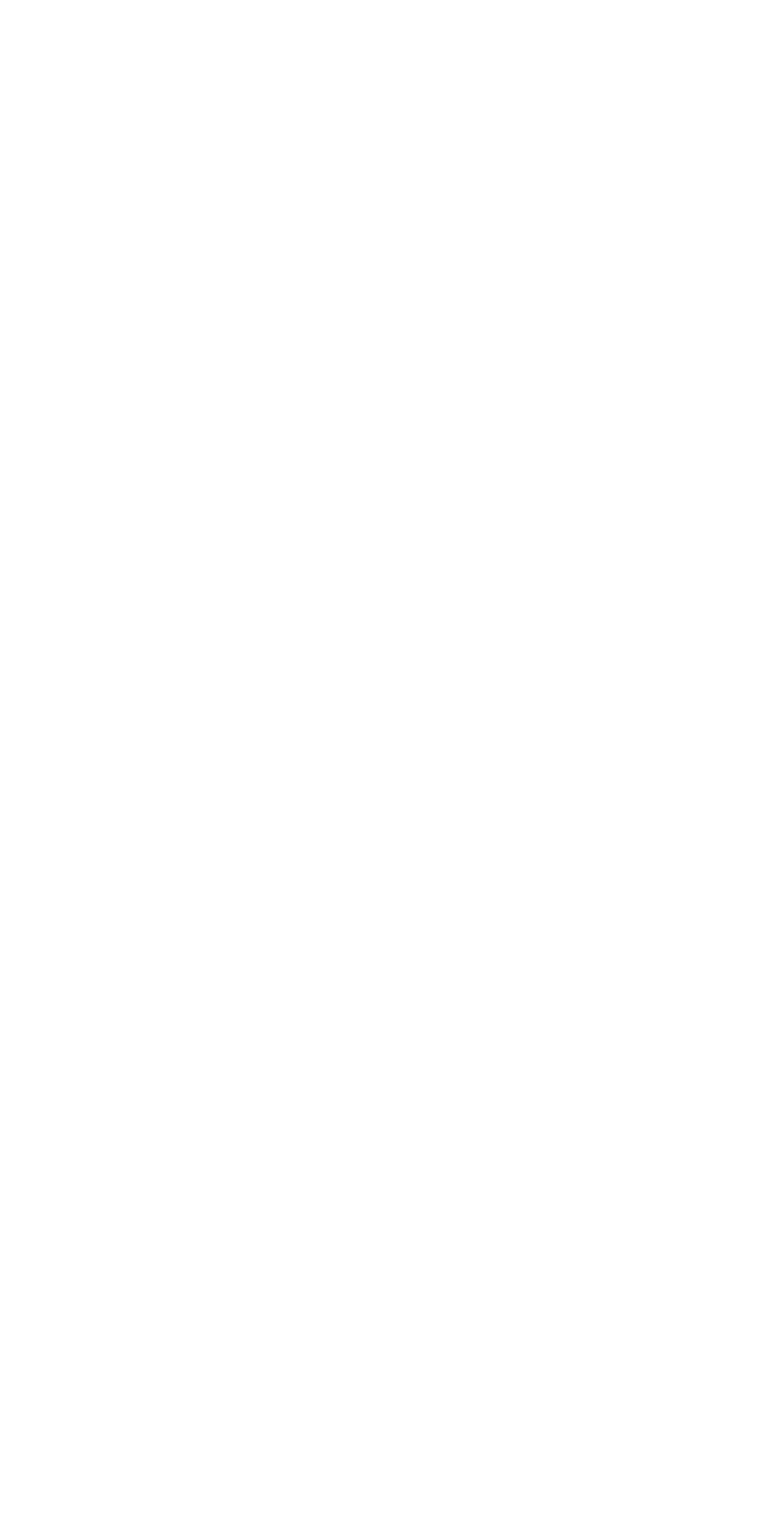
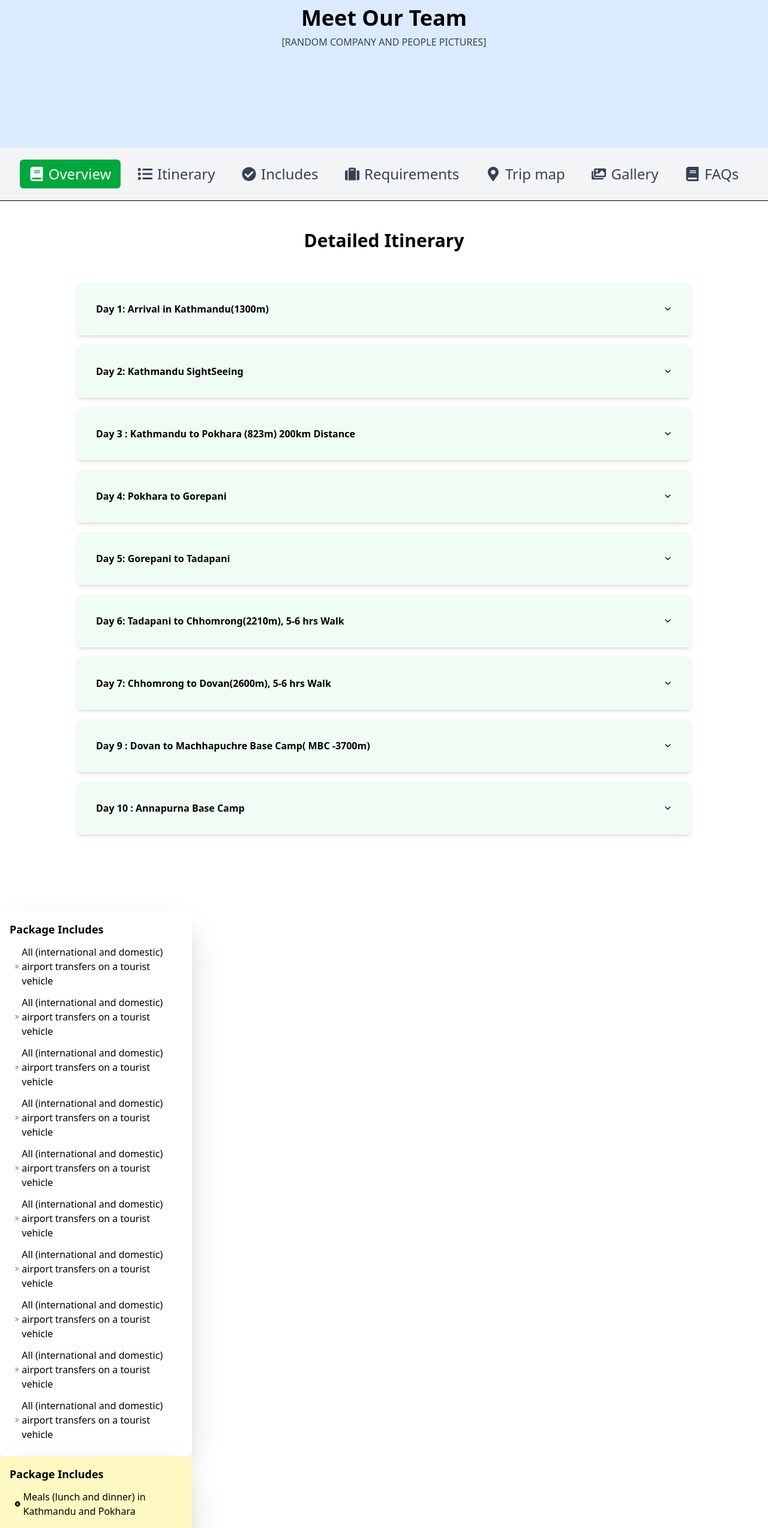
Before and after one commit to themohankhati/magnificient, a React (Vite) app: page /tourtrek in a window 1280 px wide. Before the commit this address had no page. Shown: the part 234-2781 px from the top of the page at 60% size. Before the commit the page ends 800 px from the top, so only its background shows below. Built offline with nearby package versions, Linux system fonts and the light colour scheme.

Commit message:
Tour and Trek page added

```diff
--- a/src/App.jsx
+++ b/src/App.jsx
@@ -4,6 +4,7 @@ import { BrowserRouter as Router, Routes, Route } from "react-router-dom";
 import AboutUs from "./pages/AboutUs";
 import Destinations from "./components/homepage/Destinations";
 import ActivitiesSection from "./components/homepage/Activities";
+import TourTrek from "./components/homepage/Tour and Trek/TourTrek";
 
 const HomePage = lazy(() => import("./pages/HomePage"));
 
@@ -45,6 +46,14 @@ function App() {
               </Suspense>
             }
           />
+            <Route
+            path="/tourtrek"
+            element={
+              <Suspense>
+                <TourTrek />
+              </Suspense>
+            }
+          />
           {/* <Route
             path="/contactus"
             element={
--- /dev/null
+++ b/src/components/homepage/Tour and Trek/DetailsItinerary.jsx
@@ -0,0 +1,86 @@
+import React from "react";
+import { useState } from "react";
+import { IoIosArrowDown ,IoIosArrowUp  } from "react-icons/io";
+
+const faqs = [
+  {
+    question: "Day 1: Arrival in Kathmandu(1300m)",
+    answer:
+     "Lorem ipsum, dolor sit amet consectetur adipisicing elit. Laudantium vero omnis ad doloremque possimus earum similique exercitationem vitae quam, aliquam voluptatem reiciendis placeat, sint cum consequatur sit ipsa perspiciatis nobis."
+  },
+  {
+    question: "Day 2: Kathmandu SightSeeing",
+    answer:
+      "Lorem ipsum, dolor sit amet consectetur adipisicing elit. Laudantium vero omnis ad doloremque possimus earum similique exercitationem vitae quam, aliquam voluptatem reiciendis placeat, sint cum consequatur sit ipsa perspiciatis nobis.",
+  },
+  {
+    question: "Day 3 : Kathmandu to Pokhara (823m) 200km Distance",
+    answer:
+      "Lorem ipsum, dolor sit amet consectetur adipisicing elit. Laudantium vero omnis ad doloremque possimus earum similique exercitationem vitae quam, aliquam voluptatem reiciendis placeat, sint cum consequatur sit ipsa perspiciatis nobis.",
+  },
+  {
+
+    question: " Day 4: Pokhara to Gorepani",
+    answer:
+      "Lorem ipsum, dolor sit amet consectetur adipisicing elit. Laudantium vero omnis ad doloremque possimus earum similique exercitationem vitae quam, aliquam voluptatem reiciendis placeat, sint cum consequatur sit ipsa perspiciatis nobis.",
+  },
+  {
+    question: "Day 5: Gorepani to Tadapani",
+    answer:
+      "Lorem, ipsum dolor sit amet consectetur adipisicing elit. Repellendus quidem incidunt minima architecto eaque vel iusto eos repellat! Maiores eum amet corrupti ex asperiores doloribus earum. Impedit ad recusandae error?",
+  },
+  {
+    question: "Day 6: Tadapani to Chhomrong(2210m), 5-6 hrs Walk",
+    answer:
+     "Lorem ipsum dolor sit amet, consectetur adipisicing elit. Aspernatur, libero deleniti quaerat quibusdam sint quam rerum earum voluptatum! Dolores voluptas necessitatibus tempora harum et eos assumenda unde velit autem. Sequi?",
+  },
+  {
+    question: "Day 7: Chhomrong to Dovan(2600m), 5-6 hrs Walk",
+    answer:
+    "Lorem ipsum dolor sit amet consectetur adipisicing elit. Magni nostrum inventore, similique ipsum perspiciatis corporis aliquid nesciunt dolore libero vitae deleniti, doloremque quam in totam incidunt dolorum nemo omnis accusantium.",
+  },
+  {
+    question: "Day 9 : Dovan to Machhapuchre Base Camp( MBC -3700m)",
+    answer:
+    "Lorem ipsum dolor sit amet consectetur adipisicing elit. Culpa unde repellendus ipsa consequatur, maxime dolorum velit a tempore! Iusto vel ratione, nisi aperiam animi neque provident quod ipsam? Ducimus, omnis.",
+  },
+  {
+    question: "Day 10 : Annapurna Base Camp",
+    answer:
+    "Lorem ipsum dolor sit amet consectetur adipisicing elit. Culpa unde repellendus ipsa consequatur, maxime dolorum velit a tempore! Iusto vel ratione, nisi aperiam animi neque provident quod ipsam? Ducimus, omnis.",
+  },
+];
+
+export default function DetailsItinerary() {
+  const [openIndex, setOpenIndex] = useState(null);
+
+  const toggleFAQ = (index) => {
+    setOpenIndex(openIndex === index ? null : index);
+  };
+
+  return (
+    <section className="text-center py-12">
+      <div className="max-w-5xl mx-auto mb-20">
+        <h2 className="text-3xl font-bold mb-13 relative inline-block">
+         Detailed Itinerary
+        </h2>
+        <div className="flex flex-col gap-4">
+          {faqs.map((faq, index) => (
+            <div key={index} className="bg-white shadow-md rounded-lg overflow-hidden">
+              <button
+                className="w-full flex justify-between items-center bg-green-50 cursor-pointer p-8"
+                onClick={() => toggleFAQ(index)}
+              >
+                <span className="text-left text-base font-bold">{faq.question}</span>
+                <span className="text-sm">{openIndex === index ? <IoIosArrowUp /> : <IoIosArrowDown />}</span>
+              </button>
+              {openIndex === index  && (
+                <div className="p-4 text-gray-600 text-left text-sm">{faq.answer}</div>
+              )}
+            </div>
+          ))}
+        </div>
+      </div>
+    </section>
+  );
+}
--- /dev/null
+++ b/src/components/homepage/Tour and Trek/PackageExculdes.jsx
@@ -0,0 +1,31 @@
+import React from "react";
+import { TbXboxXFilled  } from "react-icons/tb";
+function PackageExcludes() {
+  const includes = [
+    "Meals (lunch and dinner) in Kathmandu and Pokhara",
+    "Meals (lunch and dinner) in Kathmandu and Pokhara",
+    "Meals (lunch and dinner) in Kathmandu and Pokhara",
+    "Meals (lunch and dinner) in Kathmandu and Pokhara",
+    "Meals (lunch and dinner) in Kathmandu and Pokhara",
+    "Meals (lunch and dinner) in Kathmandu and Pokhara",
+    "Meals (lunch and dinner) in Kathmandu and Pokhara",
+    "Meals (lunch and dinner) in Kathmandu and Pokhara",
+
+  ];
+
+  return (
+    <div className="bg-yellow-100 w-1/4 p-4 shadow-2xl rounded-md">
+      <h2 className="text-lg font-semibold mb-2">Package Includes</h2>
+      <ul>
+        {includes.map((item, index) => (
+          <li key={index} className="flex items-center mb-1 p-1">
+         <TbXboxXFilled  className="m-1"/>
+            <span>{item}</span>
+          </li>
+        ))}
+      </ul>
+    </div>
+  );
+}
+
+export default PackageExcludes;
--- /dev/null
+++ b/src/components/homepage/Tour and Trek/PackageIncludes.jsx
@@ -0,0 +1,32 @@
+import React from "react";
+import { TfiAngleDoubleRight } from "react-icons/tfi";
+function PackageIncludes() {
+  const includes = [
+    "All (international and domestic) airport transfers on a tourist vehicle",
+    "All (international and domestic) airport transfers on a tourist vehicle",
+    "All (international and domestic) airport transfers on a tourist vehicle",
+    "All (international and domestic) airport transfers on a tourist vehicle",
+    "All (international and domestic) airport transfers on a tourist vehicle",
+    "All (international and domestic) airport transfers on a tourist vehicle",
+    "All (international and domestic) airport transfers on a tourist vehicle",
+    "All (international and domestic) airport transfers on a tourist vehicle",
+    "All (international and domestic) airport transfers on a tourist vehicle",
+    "All (international and domestic) airport transfers on a tourist vehicle",
+  ];
+
+  return (
+    <div className="bg-white-400 w-1/4 p-4 shadow-2xl rounded-md">
+      <h2 className="text-lg font-semibold mb-2">Package Includes</h2>
+      <ul>
+        {includes.map((item, index) => (
+          <li key={index} className="flex items-center mb-1 p-1">
+         <TfiAngleDoubleRight className="m-1"/>
+            <span>{item}</span>
+          </li>
+        ))}
+      </ul>
+    </div>
+  );
+}
+
+export default PackageIncludes;
--- /dev/null
+++ b/src/components/homepage/Tour and Trek/SecondBar.jsx
@@ -0,0 +1,36 @@
+import { useState  } from "react";
+import React from "react";
+import { FaList, FaCheckCircle, FaSuitcase, FaMapMarkerAlt, FaImages, FaBook } from "react-icons/fa";
+
+const tabs = [
+  { name: "Overview", icon: FaBook, active: true },
+  { name: "Itinerary", icon: FaList },
+  { name: "Includes", icon: FaCheckCircle },
+  { name: "Requirements", icon: FaSuitcase },
+  { name: "Trip map", icon: FaMapMarkerAlt },
+  { name: "Gallery", icon: FaImages },
+  { name: "FAQs", icon: FaBook }
+];
+
+export default function SecondBar() {
+  const [activeTab, setActiveTab] = useState("Overview");
+
+  return (
+    <div className="flex bg-gray-100 p-5 border-b justify-evenly">
+      {tabs.map((tab) => (
+        <button
+          key={tab.name}
+          className={`flex items-center px-4 py-2 text-2xl font-medium rounded-md transition-colors duration-200 ${
+            activeTab === tab.name
+              ? "bg-green-600 text-white"
+              : "text-gray-700 hover:bg-gray-200"
+          }`}
+          onClick={() => setActiveTab(tab.name)}
+        >
+          <tab.icon className="mr-2" />
+          {tab.name}
+        </button>
+      ))}
+    </div>
+  );
+}
--- /dev/null
+++ b/src/components/homepage/Tour and Trek/TourTrek.jsx
@@ -0,0 +1,37 @@
+import React from 'react'
+import Header from '../../../shared_components/Header'
+import SecondBar from './SecondBar'
+import DetailsItinerary from './DetailsItinerary'
+import PackageIncludes from './PackageIncludes'
+import PackageExcludes from './PackageExculdes'
+import Associations from '../../../shared_components/Associations'
+import Newsletter from '../../../shared_components/Newsletter'
+import Footer from '../../../shared_components/Footer'
+import FAQSection from '../FAQSection'
+
+function TourTrek() {
+  return (
+    <>
+
+    <Header/>
+    <section className="bg-blue-100 h-[400px] flex flex-col items-center justify-center text-center p-6 w-full">
+        <h1 className="text-4xl font-bold">Meet Our Team</h1>
+        <p className="text-gray-700 mt-2">[RANDOM COMPANY AND PEOPLE PICTURES]</p>
+      </section>
+      <SecondBar/>
+      <DetailsItinerary/>
+      <PackageIncludes/>
+      <PackageExcludes/>
+      <h2 className='text-red-400 '> Essential Packing List for Your Epic Journey!</h2>
+      <div className=""></div>
+      <FAQSection/>
+       <Associations />
+            <Newsletter />
+            <Footer />
+
+
+    </>
+  )
+}
+
+export default TourTrek
```
Also changed, not shown: src/components/homepage/Tour and Trek/PhotoGallery.jsx (added, +10 -0 lines).
